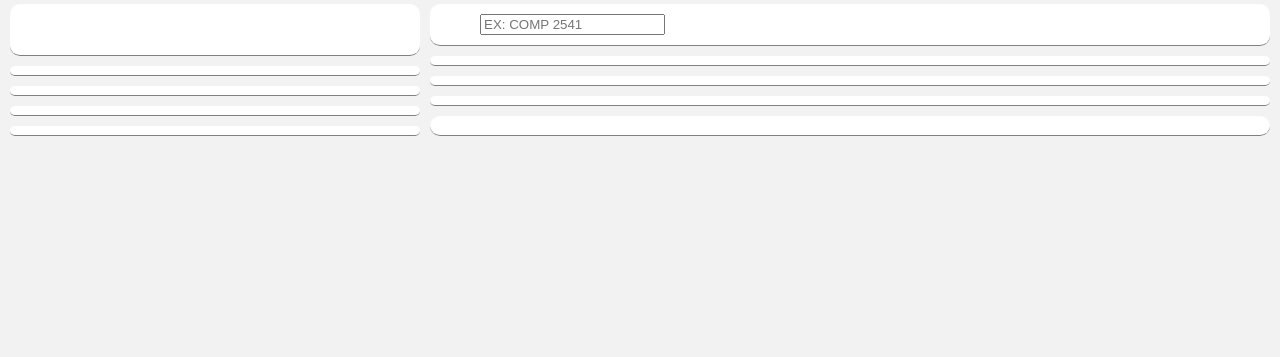
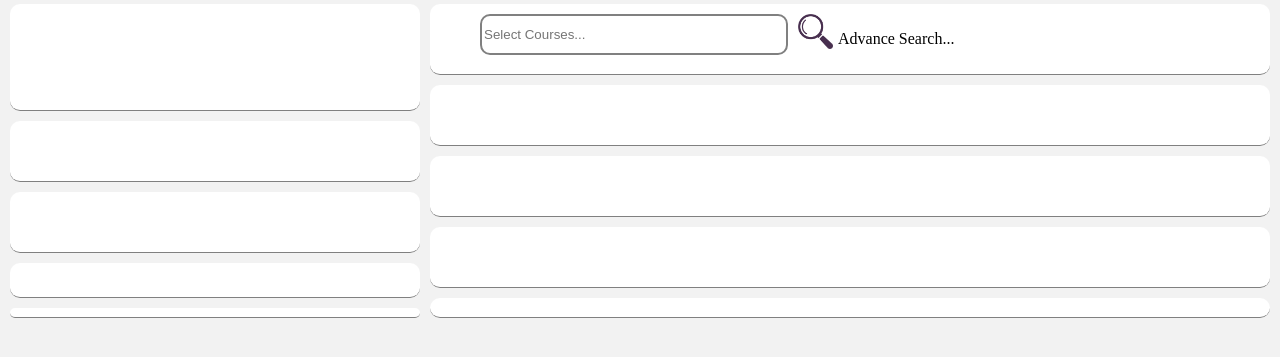
Before and after one commit to kevathin/My-Student-Schedule, a Flask app: template flaskr/templates/SSB.html in a window 1280 px wide. Shown: the part 105-462 px from the top of the page. Run offline with Flask 3, Linux system fonts and the light colour scheme; the template is opened without the code that fills it, so the values that code supplies are empty.

Commit message:
some do dags

```diff
--- a/flaskr/static/individualStatic/SSB.css
+++ b/flaskr/static/individualStatic/SSB.css
@@ -20,6 +20,7 @@
     margin-right: 10px;
     border-bottom: 1px gray solid;
     border-radius: 10px;
+    min-height: 60px;
 }
 
 #searchBar{
@@ -30,6 +31,7 @@
     border-radius: 10px;
     padding: 10px;
     padding-left: 50px;
+    display: flex;
 }
 
 #activeSchedule{
@@ -75,9 +77,24 @@
     padding: 8px;
     align-items: stretch;
     flex-direction: column;
+    min-height: 60px
 }
 
 .courseTitleBox{
     background-color: aquamarine;
     height: 20px;
 }
+
+#searchCourse{
+    width: 300px;
+    height: 35px;
+    border: 2px solid gray;
+    border-radius: 10px;
+}
+
+#searchBar img{
+    margin-left: 10px;
+    margin-right: 5px;
+    height: 35px;
+    object-fit: cover;
+}
--- a/flaskr/templates/SSB.html
+++ b/flaskr/templates/SSB.html
@@ -31,8 +31,10 @@
         </div>
         <div id="searchBar">
             <form>
-                <input type="text" id="searchCourse" name="searchCourse" placeholder="EX: COMP 2541">
+                <input type="text" id="searchCourse" name="searchCourse" placeholder="Select Courses...">
             </form>
+            <img src="../static/imgs/miniScope.png" alt="mini scope icon">
+            <p><a>Advance Search...</a></p>
         </div>
         <div class="searchCourseSpot">
 
```
Also changed, not shown: flaskr/example.db, flaskr/static/imgs/miniScope.png (added).
